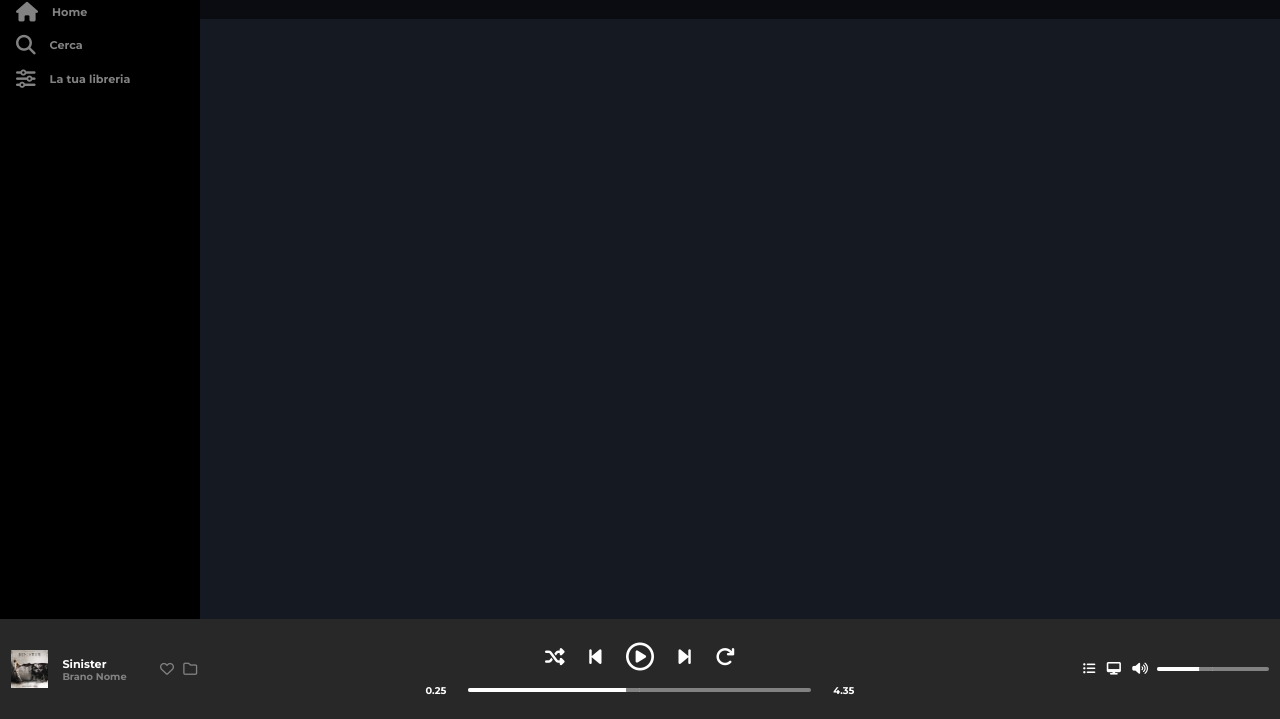
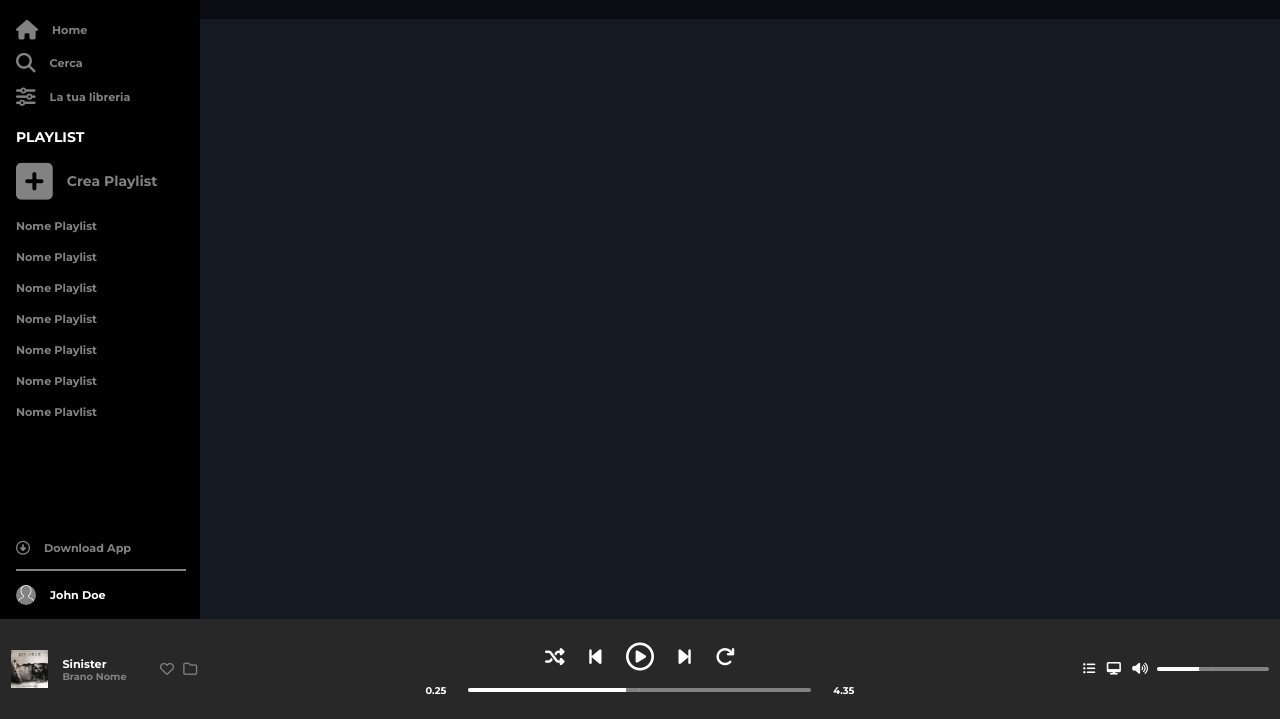
Before and after one commit to lollomrt/html-css-spotifyweb, a plain HTML site: page index.html in a window 1280 px wide. Shown: the part 81-800 px from the top of the page. Drawn offline with Linux system fonts and the light colour scheme.

Commit message:
footer e sidebar finiti - no mediaquery - SI effetti hover e scrollbar

```diff
--- a/css/style.css
+++ b/css/style.css
@@ -15,12 +15,32 @@ p {
     color: #828282;
 }
 
+h2 {
+    font-size: 1rem;
+}
+
 h3 {
     font-size: 0.8rem;
-    color: #fff;
 }
 
 /* Utilities */
+
+.margin-1-rem {
+    margin: 1rem 0;
+}
+
+.padding-1-rem {
+    padding: 1rem 0 ;
+}
+
+.padding-bottom-1-rem {
+    padding-bottom: 1rem;
+}
+
+.padding-1-left-right {
+    padding: 0 1rem;
+    border-left: 2px solid #000;
+}
 
 .flex {
     display: flex;
@@ -35,6 +55,14 @@ h3 {
     width: 100%;
 }
 
+.flex-direction-col {
+    flex-direction: column;
+}
+
+.height-100 {
+    height: 100%;
+}
+
 .col {
     display: flex;
 }
@@ -46,6 +74,11 @@ h3 {
 .col-player {
     width: calc(100% - 400px);
 }
+
+.nav-titles {
+    text-transform: uppercase;
+}
+
 
 /* Layout */
 
@@ -99,42 +132,129 @@ aside {
 
 /* Sidebar */
 
-.item {
+aside a {
+    text-decoration: none;
+    color: #828282;
     display: flex;
     align-items: center;
+}
+
+.menu-left-1 a {
     padding-left: 1.6rem;
     border-left: 2px solid #000;
     padding: 0.5rem 1rem;
 }
 
-.logo img {
-    padding: 0 0 1rem 1rem;
-    width: 80%;
+aside a:hover {
+    color: #fff;
 }
 
-.item h3 {
-    font-size: 0.8rem;
+.menu-left-1 i:hover, .menu-left-2 i:hover, .contenuto-inf i:hover {
+    color: #fff;
 }
 
-.item a {
-    text-decoration: none;
+.menu-left-1 a:hover {
+    border-left: 2px solid #1db954;
 }
 
-.item i{
+.menu-left-1 {
+    display: flex;
+    flex-direction: column;
+}
+
+aside h3 {
+    display: inline;
+    font-size: 0.8rem;
+    font-weight: 700;
+}
+
+.menu-head h3 {
+    font-size: 1rem;
+}
+
+aside i{
     font-size: 1.4rem;
     padding-right: 1rem;
 }
 
-.item i, .item h3, .item a {
-    color: #828282;
+.menu-left-2 i{
+    font-size: 3rem;
+    padding-right: 1rem;
 }
 
-.item:hover i, .item:hover h3, .item:hover a {
+aside .nav-titles {
     color: #fff;
 }
 
-.item:hover{
-    border-left: 2px solid #1db954;
+.logo img {
+    padding: 0 0 0 1rem;
+    width: 70%;
+}
+
+.list-overflow {
+    overflow-y: auto;
+    height: 200px;
+}
+
+.list-overflow li {
+    padding: 0.5rem 0;
+}
+
+.list-overflow li:first-child {
+    padding: 0 0 0.5rem 0;
+}
+
+.list-overflow::-webkit-scrollbar{
+    width: 0.4rem;
+  }
+
+.list-overflow::-webkit-scrollbar-track{
+    background: #282828;
+    border-radius: 10rem;
+}
+
+.list-overflow::-webkit-scrollbar-thumb{
+    background-color: #828282;
+    border-radius: 20px;
+    border: 1px solid #282828;
+}
+
+.contenitore-header-main::-webkit-scrollbar {
+    width: 0.4rem;
+}
+
+.contenitore-header-main::-webkit-scrollbar-track {
+    background: #141922;
+}
+
+.contenitore-header-main::-webkit-scrollbar-thumb {
+    background-color: #828282;
+    border-radius: 20px;
+    border: 1px solid #282828;
+}
+
+.contenuto-inf i {
+    font-size: 1rem;
+}
+
+.contenuto-inf hr {
+    border: 1px solid #828282;
+}
+.john-doe h3 {
+    color: #fff;
+}
+
+.john-doe {
+    display: flex;
+    align-items: center;
+}
+
+.john-doe img{
+    width: 20px;
+    height: 20px;
+    background-color: #828282;
+    border-radius: 10rem;
+    margin-right: 1rem;
 }
 
 /* Footer */
--- a/index.html
+++ b/index.html
@@ -16,34 +16,61 @@
             <!-- Sidebar -->
 
             <aside>
-                <div class="row">
+                <div class="row flex-direction-col space-between height-100">
                     <div class="col-80">
                         <div class="contenuto-sup">
-                            <div class="logo">
-                                <img src="./img/logo.svg" alt="logo-spotify">
+                            <div class="logo padding-1-rem">
+                                <a href="index.html"><img src="./img/logo.svg" alt="logo-spotify"></a>
                             </div>
-                            <div class="menu-left-1">
-                                <div class="item">
-                                    <i class="fa-solid fa-house"></i>
-                                    <a href="index.html"><h3>Home</h3></a>
+                            <div class="menu-left-1 padding-1-rem">
+                                <a href="index.html"><i class="fa-solid fa-house"></i><h3>Home</h3></a>
+                                <a href="index.html"><i class="fa-solid fa-magnifying-glass"></i><h3>Cerca</h3></a>
+                                <a href="index.html"><i class="fa-solid fa-sliders"></i><h3>La tua libreria</h3></a>
+                            </div>
+                            <div class="menu-left-2 padding-1-left-right">
+                                <h2 class="nav-titles padding-bottom-1-rem">Playlist</h2>
+                                <div class="menu-head padding-bottom-1-rem">
+                                    <a href="#"><i class="fa-sharp fa-solid fa-square-plus"></i><h3>Crea Playlist</h3></a>
                                 </div>
-                                <div class="item">
-                                    <i class="fa-solid fa-magnifying-glass"></i>
-                                    <a href="#"><h3>Cerca</h3></a>
+                                <div class="list-overflow">
+                                    <nav>
+                                        <ul>
+                                            <li><a href="#"><h3>Nome Playlist</h3></a></li>
+                                            <li><a href="#"><h3>Nome Playlist</h3></a></li>
+                                            <li><a href="#"><h3>Nome Playlist</h3></a></li>
+                                            <li><a href="#"><h3>Nome Playlist</h3></a></li>
+                                            <li><a href="#"><h3>Nome Playlist</h3></a></li>
+                                            <li><a href="#"><h3>Nome Playlist</h3></a></li>
+                                            <li><a href="#"><h3>Nome Playlist</h3></a></li>
+                                            <li><a href="#"><h3>Nome Playlist</h3></a></li>
+                                            <li><a href="#"><h3>Nome Playlist</h3></a></li>
+                                            <li><a href="#"><h3>Nome Playlist</h3></a></li>
+                                            <li><a href="#"><h3>Nome Playlist</h3></a></li>
+                                            <li><a href="#"><h3>Nome Playlist</h3></a></li>
+                                            <li><a href="#"><h3>Nome Playlist</h3></a></li>
+                                            <li><a href="#"><h3>Nome Playlist</h3></a></li>
+                                            <li><a href="#"><h3>Nome Playlist</h3></a></li>
+                                            <li><a href="#"><h3>Nome Playlist</h3></a></li>
+                                            <li><a href="#"><h3>Nome Playlist</h3></a></li>
+                                            <li><a href="#"><h3>Nome Playlist</h3></a></li>
+                                            <li><a href="#"><h3>Nome Playlist</h3></a></li>
+                                            <li><a href="#"><h3>Nome Playlist</h3></a></li>
+                                            <li><a href="#"><h3>Nome Playlist</h3></a></li>
+                                        </ul>
+                                    </nav>
                                 </div>
-                                <div class="item">
-                                    <i class="fa-solid fa-sliders"></i>
-                                    <a href="#"><h3>La tua libreria</h3></a>
-                                </div>
-
-                            </div>
-                            <div class="menu-left-2">
-
                             </div>
                         </div>
                     </div>
                     <div class="col-20">
-
+                        <div class="contenuto-inf padding-1-left-right">
+                            <a href="#"><i class="fa-regular fa-circle-down"></i><h3>Download App</h3></a>
+                            <hr class="margin-1-rem">
+                            <div class="john-doe">
+                                <img src="./img/profile.svg" alt="">
+                                <h3>John Doe</h3>
+                            </div>
+                        </div>
                     </div>
                 </div>
             </aside>
```
